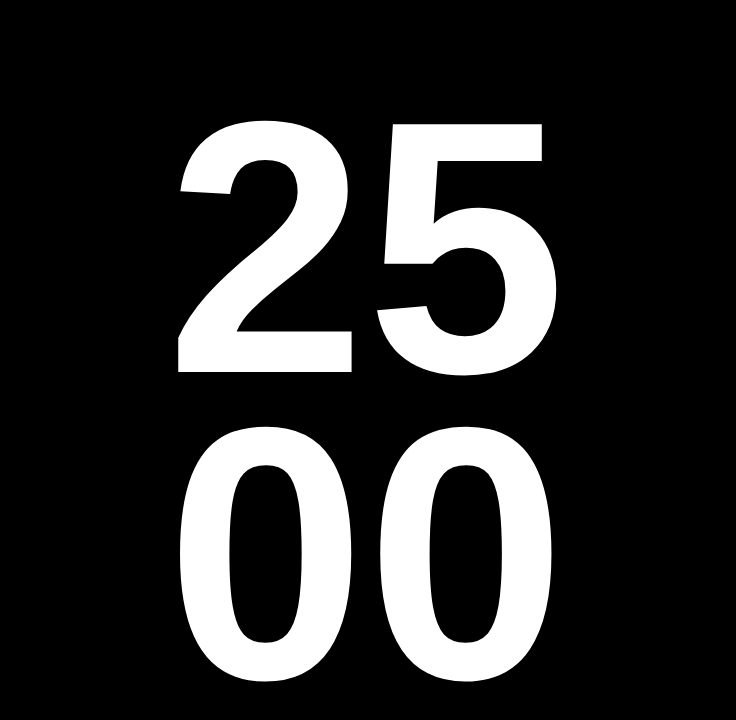
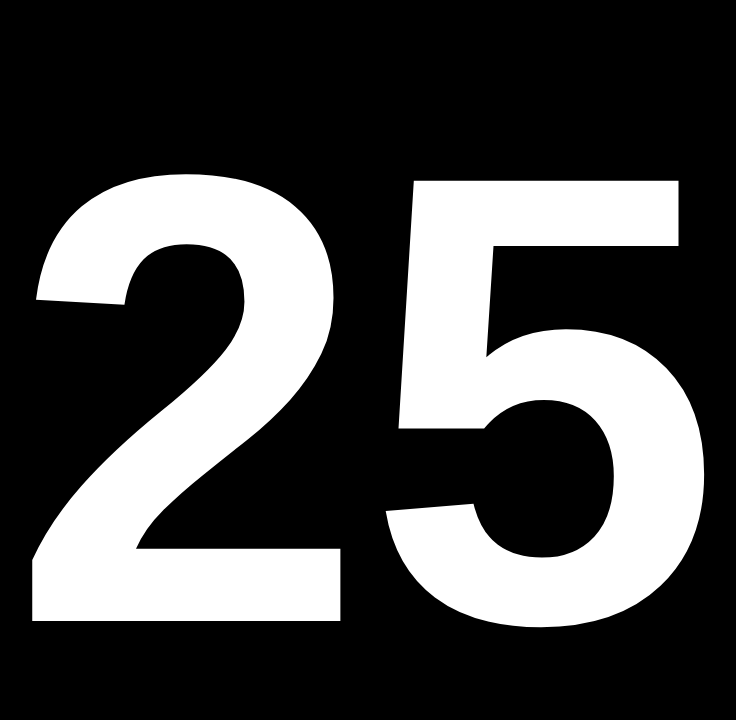
Before and after one commit to RicardoRumi/pomo, a plain HTML site: page index.html in a window 1280 px wide. Shown: the whole page, without its empty margins (274-1010 px from the left). Drawn offline with Linux system fonts and the light colour scheme.

Commit message:
Simplify timer display and update logic

```diff
--- a/index.html
+++ b/index.html
@@ -19,27 +19,15 @@
         }
 
         #timer {
-            font-size: 45vmin;
-            display: flex;
-            flex-direction: column;
-            align-items: center;
-            line-height: 0.85;
+            font-size: 80vmin;
             text-align: center;
-            width: 100%;
-        }
-
-        .minutes, .seconds {
-            display: block;
             width: 100%;
             font-weight: bold;
         }
     </style>
 </head>
 <body onclick="startTimer()">
-    <div id="timer">
-        <span class="minutes">25</span>
-        <span class="seconds">00</span>
-    </div>
+    <div id="timer">25</div>
     <script src="script.js"></script>
 </body>
 </html>
--- a/script.js
+++ b/script.js
@@ -20,15 +20,13 @@ function startTimer() {
 }
 
 function updateDisplay() {
-    const minutes = Math.floor(timeLeft / 60);
-    const seconds = timeLeft % 60;
-    document.querySelector('.minutes').textContent = minutes.toString().padStart(2, '0');
-    document.querySelector('.seconds').textContent = seconds.toString().padStart(2, '0');
+    const minutes = Math.ceil(timeLeft / 60); // Round up to show current minute
+    document.getElementById('timer').textContent = minutes;
 }
 
 function resetTimer() {
     isRunning = false;
-    timeLeft = 25 * 60; // Reset to 25 minutes
+    timeLeft = 25 * 60;
     document.body.style.backgroundColor = 'black';
     updateDisplay();
 }
```
